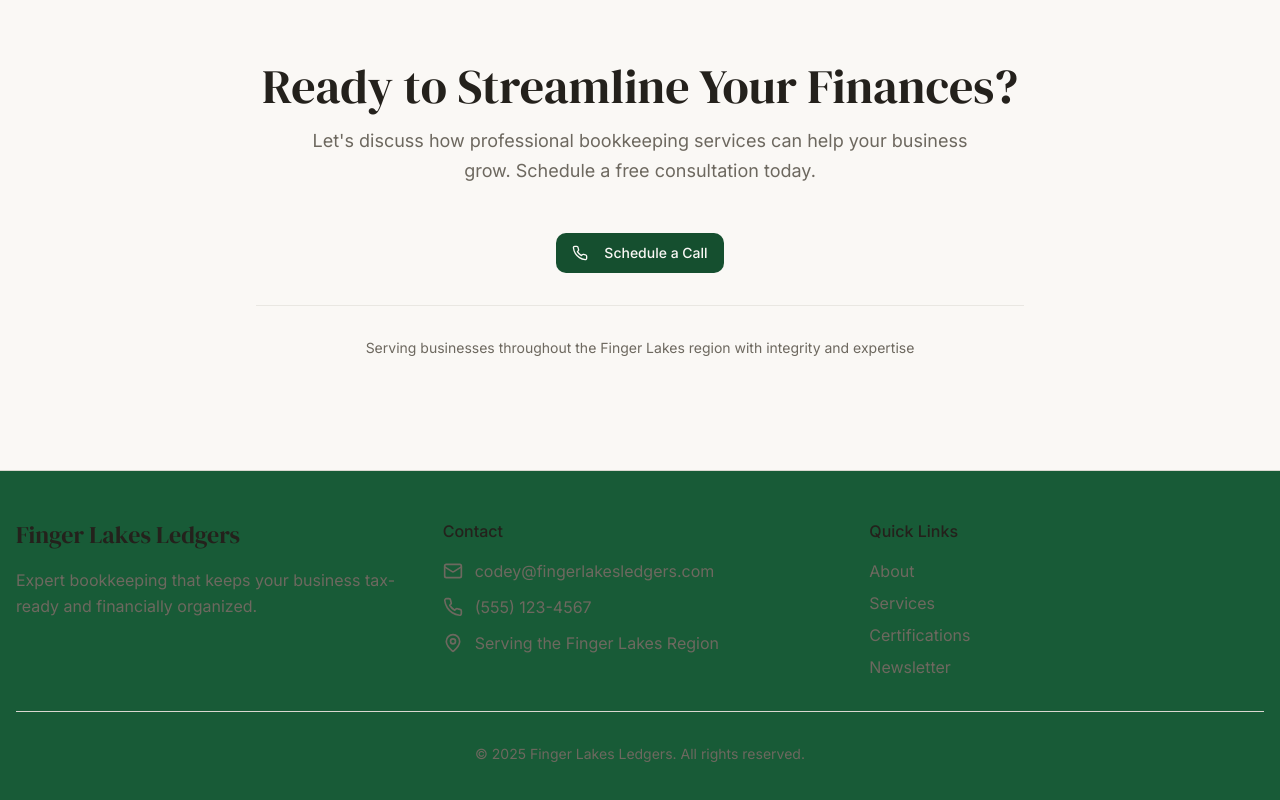
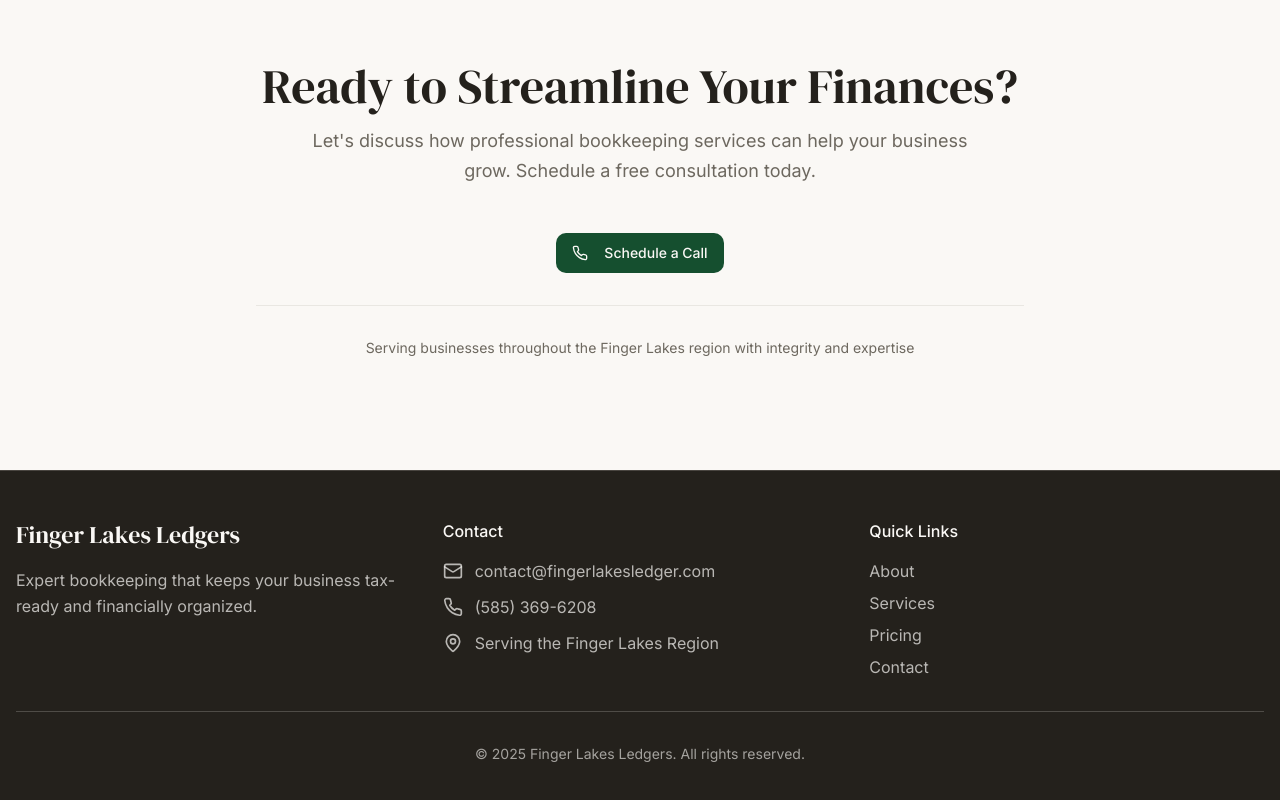
Before and after one commit to codeycragg/fingerlakesledger, a Next.js app: page / in a window 1280 px wide. Shown: the part 1390-2190 px from the top of the page. Built offline with nearby package versions, Linux system fonts and the light colour scheme.

Commit message:
style: improve footer contrast with dark charcoal background
Use dark color for footer with light text for better readability.

Co-authored-by: null <247899024+codeycragg@users.noreply.github.com>

```diff
--- a/app/contact/page.tsx
+++ b/app/contact/page.tsx
@@ -20,14 +20,14 @@ export default function ContactPage() {
             <div className="space-y-6 text-center">
               <div>
                 <h3 className="font-semibold text-lg mb-2">Email</h3>
-                <a href="mailto:contact@fingerlakesledgers.com" className="text-primary hover:underline">
-                  contact@fingerlakesledgers.com
+                <a href="mailto:contact@fingerlakesledger.com" className="text-primary hover:underline">
+                  contact@fingerlakesledger.com
                 </a>
               </div>
               <div>
                 <h3 className="font-semibold text-lg mb-2">Phone</h3>
-                <a href="tel:+15551234567" className="text-primary hover:underline">
-                  (555) 123-4567
+                <a href="tel:+15853696208" className="text-primary hover:underline">
+                  (585) 369-6208
                 </a>
               </div>
               <div>
--- a/components/footer.tsx
+++ b/components/footer.tsx
@@ -4,34 +4,34 @@ import { Mail, Phone, MapPin } from "lucide-react"
 
 export function Footer() {
   return (
-    <footer className="bg-accent py-12 px-4 border-t border-border">
+    <footer className="bg-foreground text-background py-12 px-4 border-t border-border/20">
       <div className="max-w-7xl mx-auto">
         <div className="grid grid-cols-1 md:grid-cols-3 gap-8 mb-8">
           <div>
-            <h3 className="font-serif text-2xl text-foreground mb-4">Finger Lakes Ledgers</h3>
-            <p className="text-muted-foreground leading-relaxed">
+            <h3 className="font-serif text-2xl text-background mb-4">Finger Lakes Ledgers</h3>
+            <p className="text-background/70 leading-relaxed">
               Expert bookkeeping that keeps your business tax-ready and financially organized.
             </p>
           </div>
 
           <div>
-            <h4 className="font-medium text-foreground mb-4">Contact</h4>
+            <h4 className="font-medium text-background mb-4">Contact</h4>
             <div className="space-y-3">
               <a
-                href="mailto:codey@fingerlakesledgers.com"
-                className="flex items-center gap-3 text-muted-foreground hover:text-primary transition-colors"
+                href="mailto:contact@fingerlakesledger.com"
+                className="flex items-center gap-3 text-background/70 hover:text-accent transition-colors"
               >
                 <Mail className="w-5 h-5" />
-                <span>codey@fingerlakesledgers.com</span>
+                <span>contact@fingerlakesledger.com</span>
               </a>
               <a
-                href="tel:+15551234567"
-                className="flex items-center gap-3 text-muted-foreground hover:text-primary transition-colors"
+                href="tel:+15853696208"
+                className="flex items-center gap-3 text-background/70 hover:text-accent transition-colors"
               >
                 <Phone className="w-5 h-5" />
-                <span>(555) 123-4567</span>
+                <span>(585) 369-6208</span>
               </a>
-              <div className="flex items-center gap-3 text-muted-foreground">
+              <div className="flex items-center gap-3 text-background/70">
                 <MapPin className="w-5 h-5" />
                 <span>Serving the Finger Lakes Region</span>
               </div>
@@ -39,34 +39,34 @@ export function Footer() {
           </div>
 
           <div>
-            <h4 className="font-medium text-foreground mb-4">Quick Links</h4>
+            <h4 className="font-medium text-background mb-4">Quick Links</h4>
             <ul className="space-y-2">
               <li>
-                <a href="#about" className="text-muted-foreground hover:text-primary transition-colors">
+                <a href="/about" className="text-background/70 hover:text-accent transition-colors">
                   About
                 </a>
               </li>
               <li>
-                <a href="#services" className="text-muted-foreground hover:text-primary transition-colors">
+                <a href="/services" className="text-background/70 hover:text-accent transition-colors">
                   Services
                 </a>
               </li>
               <li>
-                <a href="#certifications" className="text-muted-foreground hover:text-primary transition-colors">
-                  Certifications
+                <a href="/pricing" className="text-background/70 hover:text-accent transition-colors">
+                  Pricing
                 </a>
               </li>
               <li>
-                <a href="#newsletter" className="text-muted-foreground hover:text-primary transition-colors">
-                  Newsletter
+                <a href="/contact" className="text-background/70 hover:text-accent transition-colors">
+                  Contact
                 </a>
               </li>
             </ul>
           </div>
         </div>
 
-        <div className="border-t border-border pt-8">
-          <p className="text-center text-muted-foreground text-sm">
+        <div className="border-t border-background/20 pt-8">
+          <p className="text-center text-background/60 text-sm">
             © {new Date().getFullYear()} Finger Lakes Ledgers. All rights reserved.
           </p>
         </div>
```
